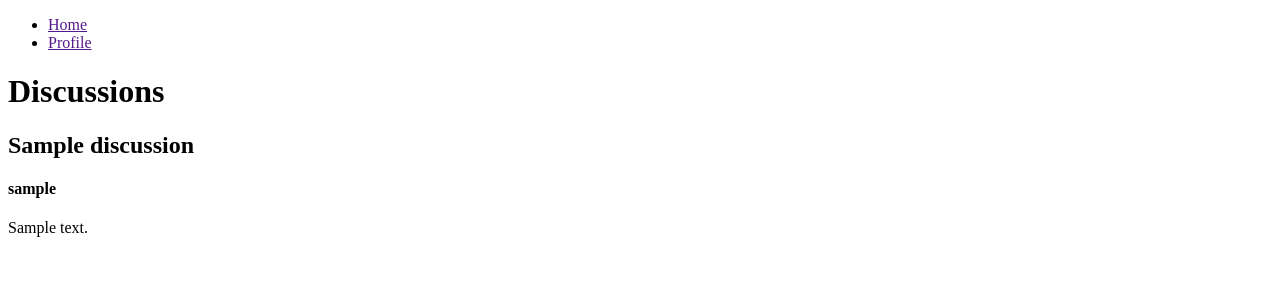
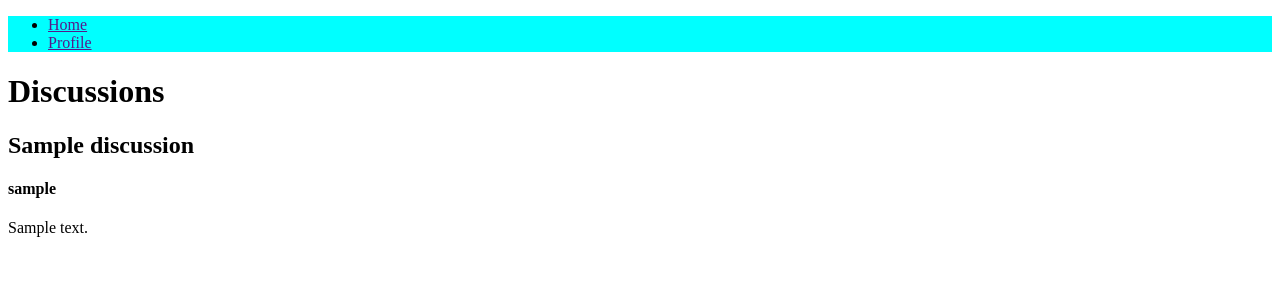
Before and after one commit to cameronjamesw/burgess-community-page, a Django app: page / in a window 1280 px wide. Shown: the top 300 px of the page. Run offline with Django 4.2, Linux system fonts and the light colour scheme; tables that the repository leaves empty hold one stand-in row (values such as "Sample post").

Commit message:
add basic css

```diff
--- a/static/css/style.css
+++ b/static/css/style.css
@@ -0,0 +1,7 @@
+header {
+    background-color: aqua;
+}
+
+h1 {
+    text-transform: capitalize;
+}
--- a/templates/base.html
+++ b/templates/base.html
@@ -10,14 +10,14 @@
     <link rel="stylesheet" href="{% static 'css/style.css' %}">
 </head>
 <body>
-    <head>
+    <header>
         <nav>
             <ul>
                 <li><a href="">Home</a></li>
                 <li><a href="">Profile</a></li>
             </ul>
         </nav>
-    </head>
+    </header>
 
     {% block content %}
         <!-- Main content goes between these tags -->
```
